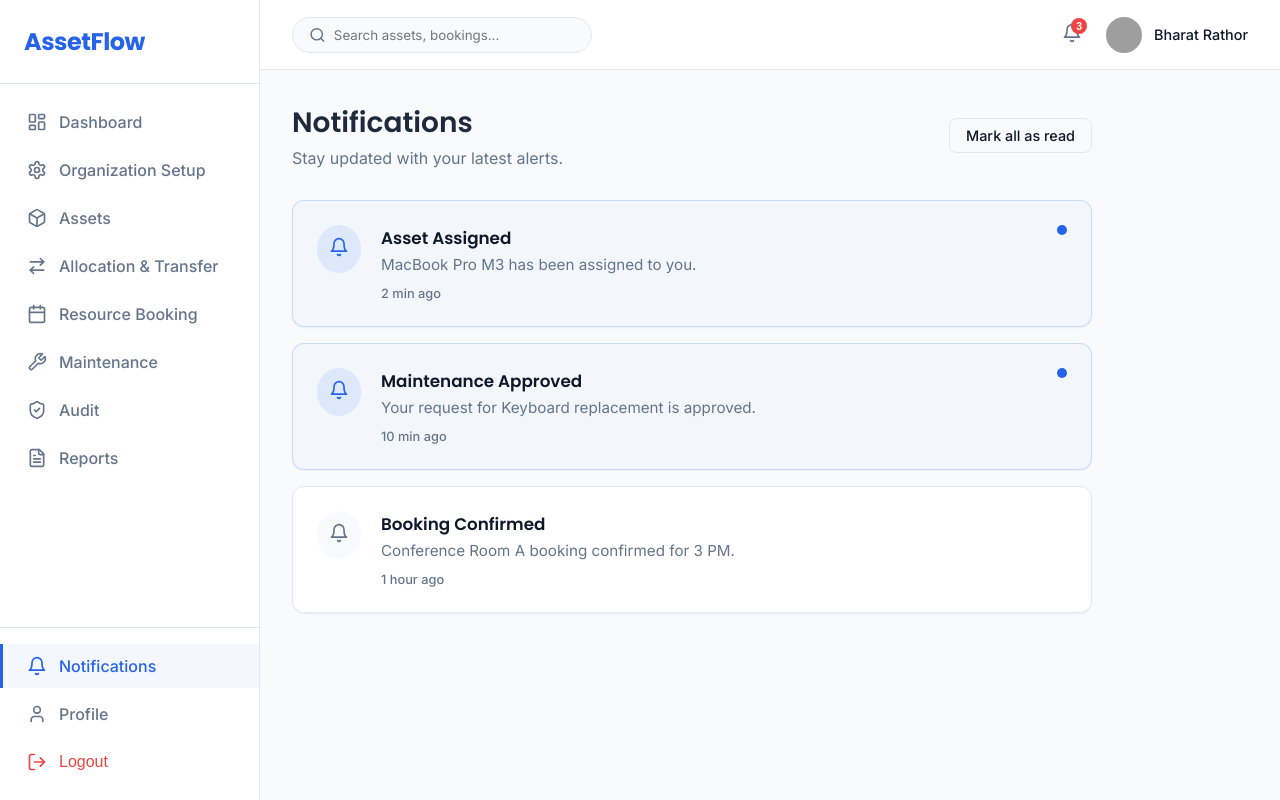
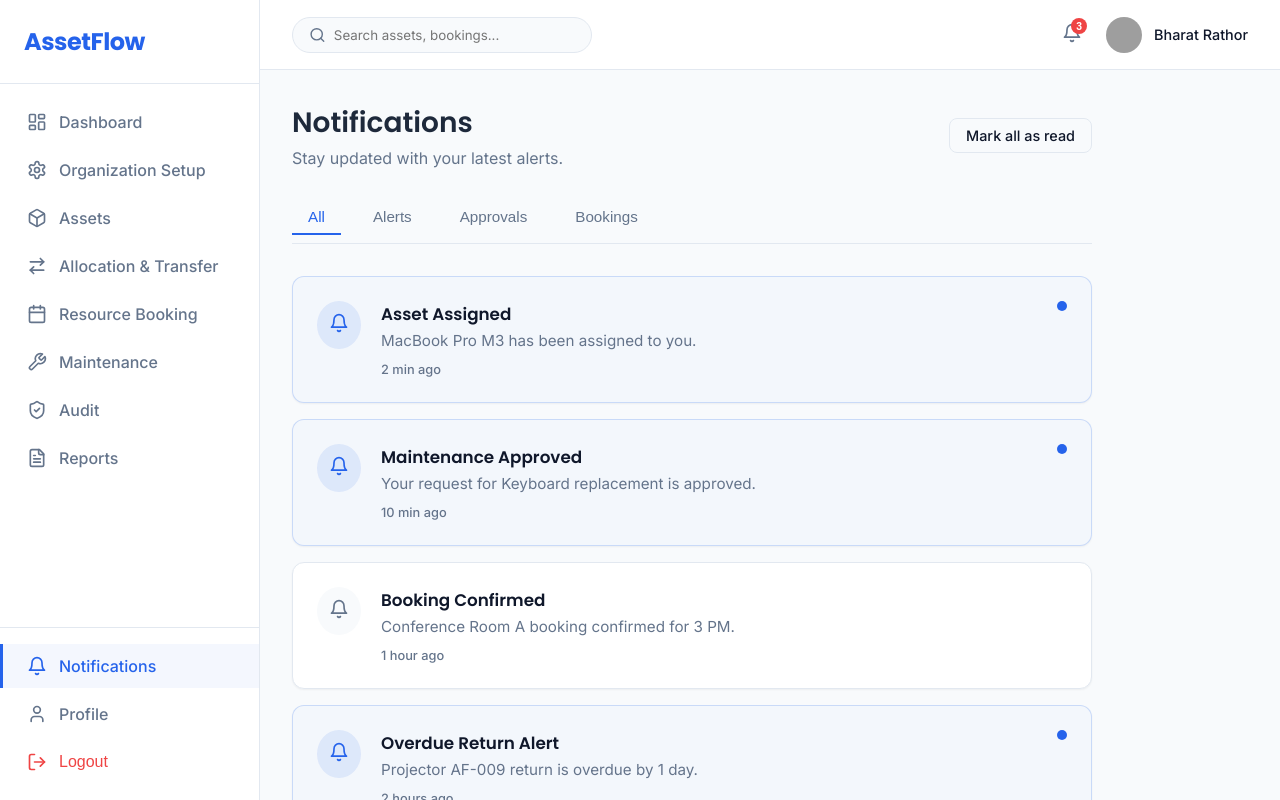
Before and after one commit to DevanshAdhia/AssetFlow-Problem-Statement, a React (Vite) app in the folder frontend/: page /notifications in a window 1280 px wide. Built offline with nearby package versions, Linux system fonts and the light colour scheme; grey boxes are pictures that could not be loaded.

Commit message:
UI: Add tab-based categorization (All, Alerts, Approvals, Bookings) to Notifications page

```diff
--- a/frontend/src/data/mockData.js
+++ b/frontend/src/data/mockData.js
@@ -23,9 +23,11 @@ export const recentActivities = [
 ];
 
 export const notificationsList = [
-  { id: 1, title: "Asset Assigned", message: "MacBook Pro M3 has been assigned to you.", time: "2 min ago", read: false },
-  { id: 2, title: "Maintenance Approved", message: "Your request for Keyboard replacement is approved.", time: "10 min ago", read: false },
-  { id: 3, title: "Booking Confirmed", message: "Conference Room A booking confirmed for 3 PM.", time: "1 hour ago", read: true }
+  { id: 1, title: "Asset Assigned", message: "MacBook Pro M3 has been assigned to you.", time: "2 min ago", read: false, type: "alerts" },
+  { id: 2, title: "Maintenance Approved", message: "Your request for Keyboard replacement is approved.", time: "10 min ago", read: false, type: "approvals" },
+  { id: 3, title: "Booking Confirmed", message: "Conference Room A booking confirmed for 3 PM.", time: "1 hour ago", read: true, type: "bookings" },
+  { id: 4, title: "Overdue Return Alert", message: "Projector AF-009 return is overdue by 1 day.", time: "2 hours ago", read: false, type: "alerts" },
+  { id: 5, title: "Audit Discrepancy", message: "1 laptop missing from expected location.", time: "5 hours ago", read: true, type: "alerts" }
 ];
 
 export const activityLogsData = [
--- a/frontend/src/pages/Notifications/Notifications.css
+++ b/frontend/src/pages/Notifications/Notifications.css
@@ -11,6 +11,41 @@
   align-items: center;
   flex-wrap: wrap;
   gap: 1rem;
+}
+
+.notification-tabs {
+  display: flex;
+  gap: 1rem;
+  border-bottom: 1px solid var(--border);
+  padding-bottom: 0.5rem;
+  overflow-x: auto;
+  scrollbar-width: none; /* Hide scrollbar for tabs */
+}
+
+.notification-tabs::-webkit-scrollbar {
+  display: none;
+}
+
+.tab-btn {
+  background: none;
+  border: none;
+  font-size: 0.95rem;
+  font-weight: 500;
+  color: var(--text-muted);
+  padding: 0.5rem 1rem;
+  cursor: pointer;
+  border-bottom: 2px solid transparent;
+  transition: var(--transition);
+  white-space: nowrap;
+}
+
+.tab-btn:hover {
+  color: var(--primary);
+}
+
+.tab-btn.active {
+  color: var(--primary);
+  border-bottom-color: var(--primary);
 }
 
 .notifications-list {
@@ -74,3 +109,12 @@
   top: 1.5rem;
   right: 1.5rem;
 }
+
+.empty-state {
+  text-align: center;
+  padding: 3rem 1rem;
+  color: var(--text-muted);
+  background: var(--surface);
+  border-radius: var(--radius);
+  border: 1px dashed var(--border);
+}
--- a/frontend/src/pages/Notifications/Notifications.jsx
+++ b/frontend/src/pages/Notifications/Notifications.jsx
@@ -1,9 +1,15 @@
-import React from 'react';
+import React, { useState } from 'react';
 import { notificationsList } from '../../data/mockData';
 import { Bell } from 'lucide-react';
 import './Notifications.css';
 
 const Notifications = () => {
+  const [activeTab, setActiveTab] = useState('all');
+
+  const filteredNotifications = notificationsList.filter(notif =>
+    activeTab === 'all' || notif.type === activeTab
+  );
+
   return (
     <div className="notifications-page">
       <div className="page-header flex-between">
@@ -14,8 +20,30 @@ const Notifications = () => {
         <button className="btn btn-outline btn-sm">Mark all as read</button>
       </div>
 
+      <div className="notification-tabs">
+        <button
+          className={`tab-btn ${activeTab === 'all' ? 'active' : ''}`}
+          onClick={() => setActiveTab('all')}
+        >All</button>
+        <button
+          className={`tab-btn ${activeTab === 'alerts' ? 'active' : ''}`}
+          onClick={() => setActiveTab('alerts')}
+        >Alerts</button>
+        <button
+          className={`tab-btn ${activeTab === 'approvals' ? 'active' : ''}`}
+          onClick={() => setActiveTab('approvals')}
+        >Approvals</button>
+        <button
+          className={`tab-btn ${activeTab === 'bookings' ? 'active' : ''}`}
+          onClick={() => setActiveTab('bookings')}
+        >Bookings</button>
+      </div>
+
       <div className="notifications-list">
-        {notificationsList.map(notif => (
+        {filteredNotifications.length === 0 ? (
+          <div className="empty-state">No notifications found for this category.</div>
+        ) : (
+          filteredNotifications.map(notif => (
           <div key={notif.id} className={`notification-item ${!notif.read ? 'unread' : ''}`}>
             <div className="notif-icon-wrapper">
               <Bell size={20} className={!notif.read ? 'text-primary' : 'text-muted'} />
@@ -27,7 +55,7 @@ const Notifications = () => {
             </div>
             {!notif.read && <div className="unread-dot"></div>}
           </div>
-        ))}
+        )))}
       </div>
     </div>
   );
```
